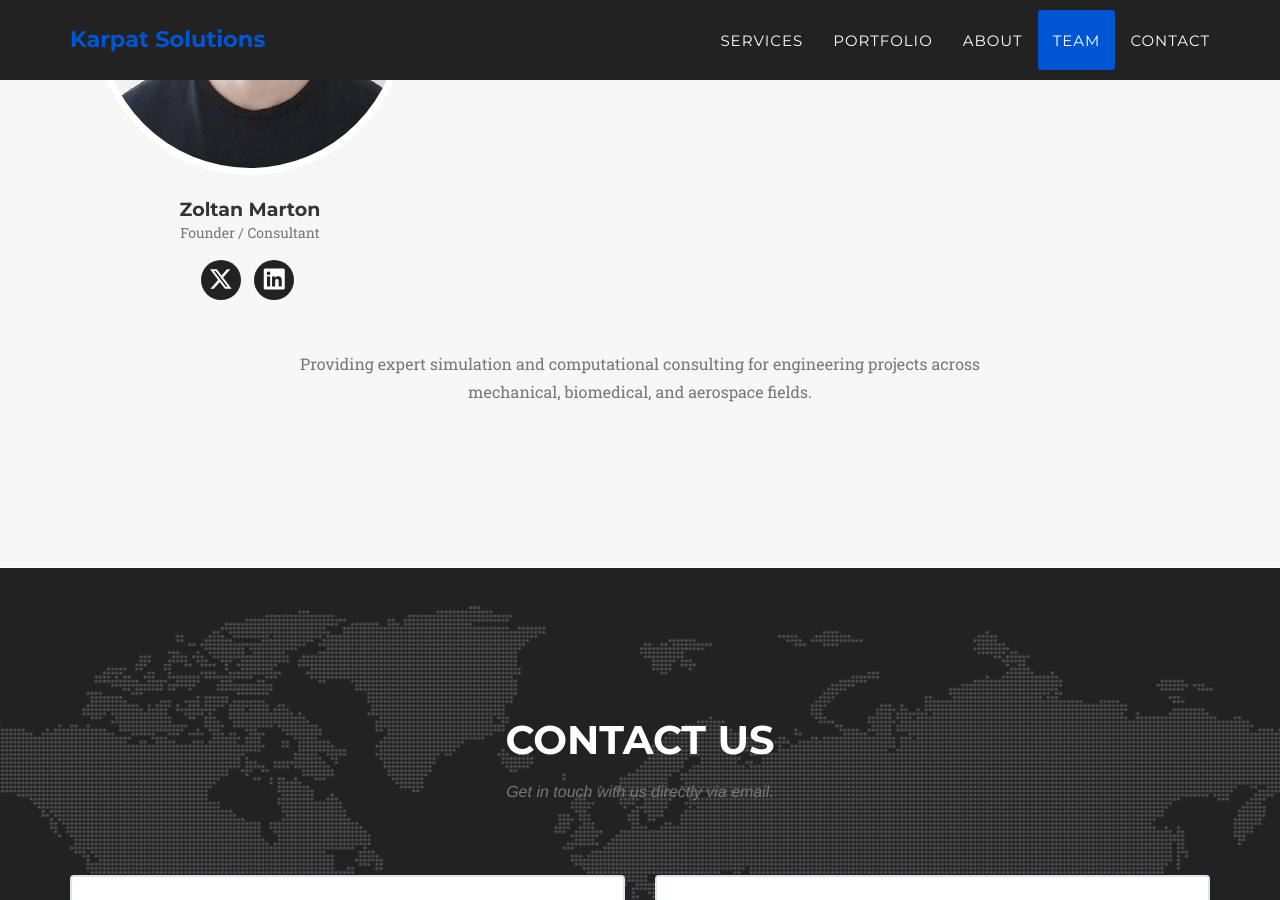
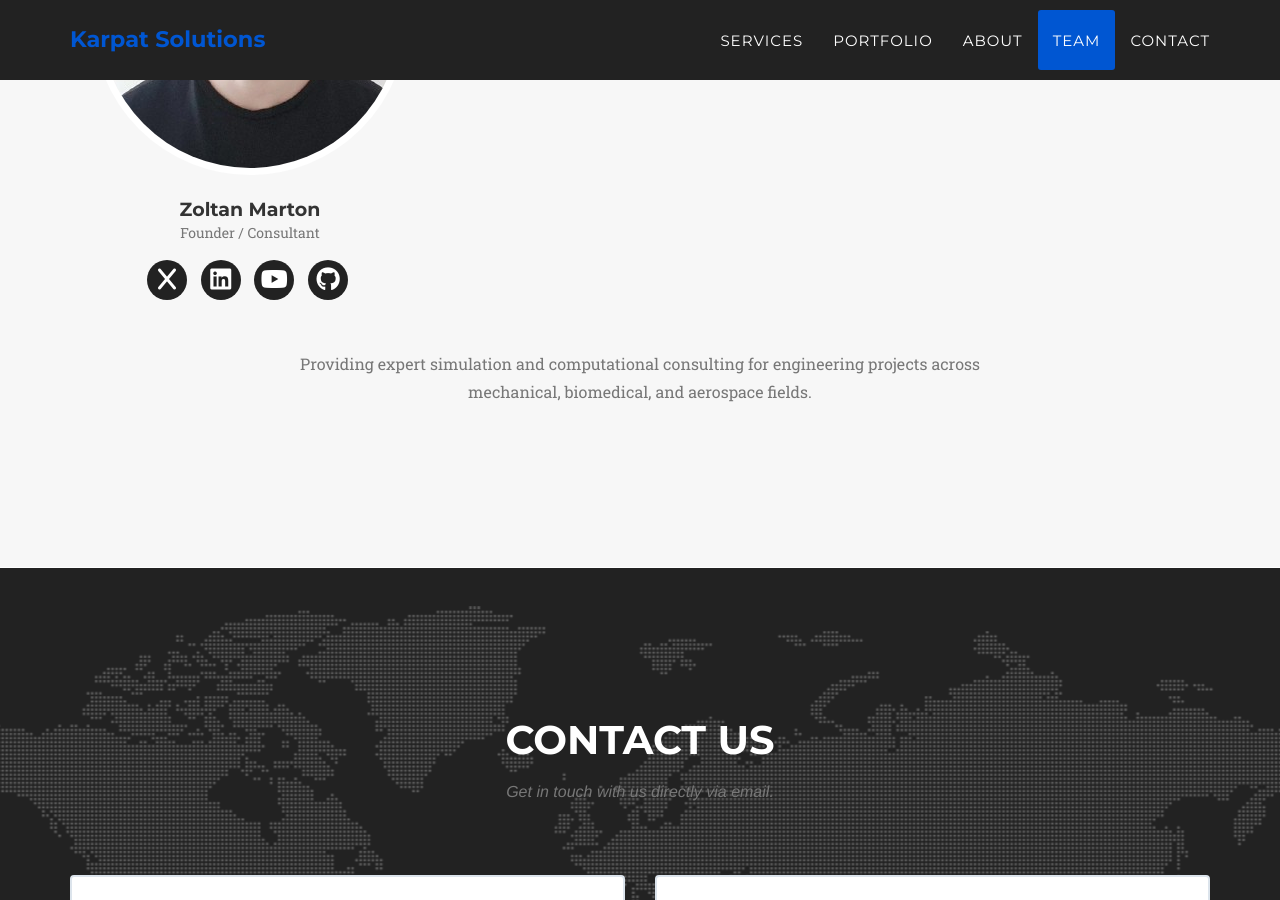
Before and after one commit to ZMatrix253/karpat-solutions, a Jekyll site: the page built from index.html, in a window 1280 px wide and 900 px high, scrolled down 3808 px. Built offline with Jekyll 4.4.1, drawn with Linux system fonts in a browser that asks for light colours; some web fonts are replaced; a style sheet for code colours, icons or effects is not loaded.

Commit message:
Update _config.yml

```diff
--- a/_config.yml
+++ b/_config.yml
@@ -12,10 +12,14 @@ people:
     pic: 1
     position: Founder / Consultant
     social:
-      - title: x-twitter          # Font Awesome 6 icon for X/Twitter
+      - title: x          # Font Awesome 6 brand icon for X/Twitter
         url: https://x.com/mart18786
-      - title: linkedin           # lowercase for FA6
+      - title: linkedin   # Font Awesome 6 brand icon for LinkedIn
         url: https://www.linkedin.com/in/zoltanm1923901/
+      - title: youtube    # Font Awesome 6 brand icon for YouTube
+        url: https://www.youtube.com/@ZoltanMarton-KarpatSolutions
+      - title: github     # Font Awesome 6 brand icon for GitHub
+        url: https://github.com/ZMatrix253
 
 # Footer / general social links
 social:
@@ -23,12 +27,12 @@ social:
     url: https://www.linkedin.com/in/zoltanm1923901
   - title: youtube
     url: https://www.youtube.com/@ZoltanMarton-KarpatSolutions
-  - title: x-twitter             # Font Awesome 6 icon
+  - title: x
     url: https://x.com/mart18786
   - title: github
     url: https://github.com/ZMatrix253
 
-# Postal address (add as many lines as necessary)
+# Postal address
 address:
   - line: Ottawa, ON, Canada
 
```
